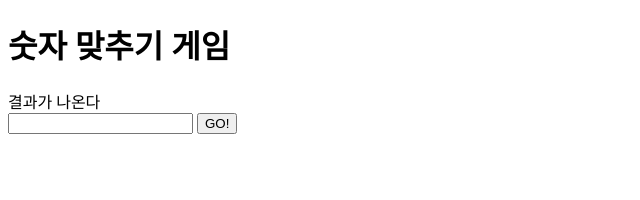
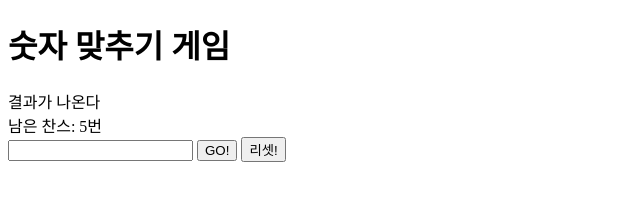
Before and after one commit to CHOICHOA/new, a plain HTML site: page index.html in a window 1280 px wide. Shown: the whole page, without its empty margins (0-640 px from the left). Drawn offline with Linux system fonts and the light colour scheme.

Commit message:
Update index.html

```diff
--- a/index.html
+++ b/index.html
@@ -11,8 +11,12 @@
 <body>
   <h1>숫자 맞추기 게임</h1>
   <div id="result-area">결과가 나온다</div>
-  <input id="user-input" type="number">
-  <button id="play-button">GO!</button>
+  <div id="chance-area">남은 찬스: 5번 </div>
+  <div class="input-group">
+    <input id="user-input" type="number">
+    <button id="play-button">GO!</button>
+    <button id="reset-button">리셋!</button>
+  </div>
 
 </body>
 </html>
```
